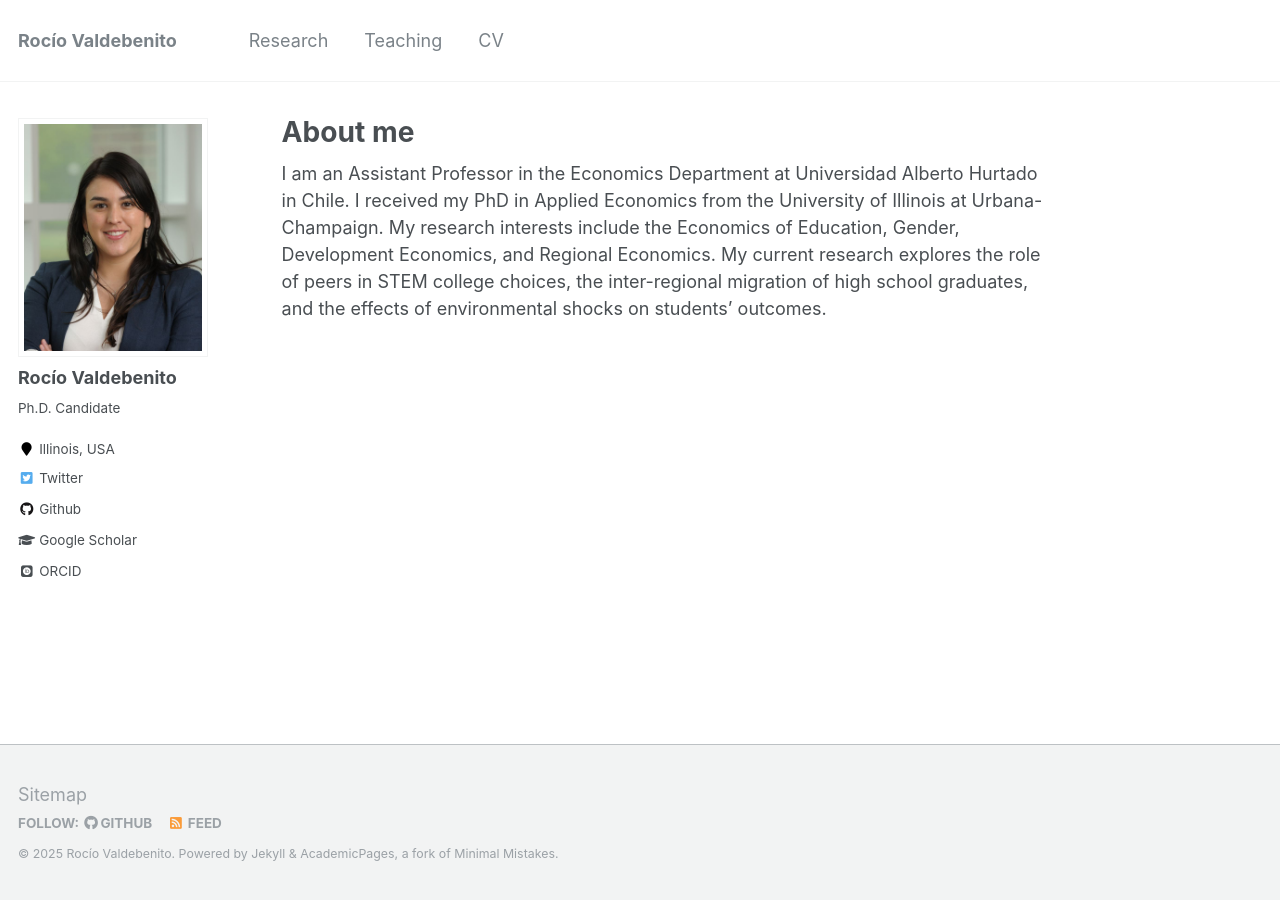
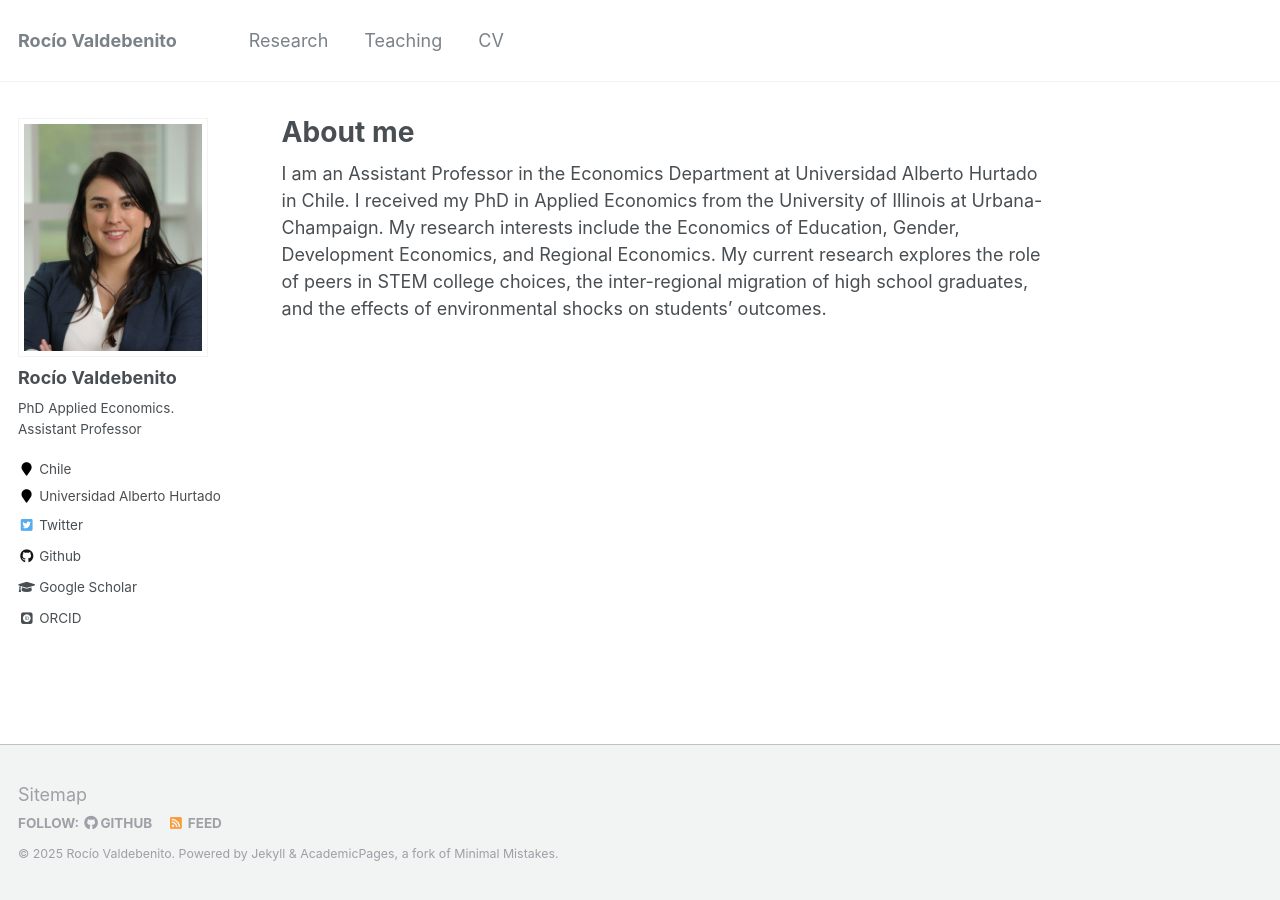
Before and after one commit to rvaldebenito/rvaldebenito.github.io, a Jekyll site: the page built from _pages/about.md, in a window 1280 px wide. Built offline with Jekyll 4.4.1, drawn with Linux system fonts in a browser that asks for light colours; some web fonts are replaced.

Commit message:
Update _config.yml

```diff
--- a/_config.yml
+++ b/_config.yml
@@ -82,9 +82,9 @@ analytics:
 author:
   name             : "Rocío Valdebenito"
   avatar           : "117tmc_small2.JPG"
-  bio              : "Ph.D. Candidate"
-  location         : "Illinois, USA"
-  employer         :
+  bio              : "PhD Applied Economics. Assistant Professor"
+  location         : "Chile"
+  employer         : "Universidad Alberto Hurtado"
   pubmed           :
   googlescholar    : "https://scholar.google.com/citations?user=wJ97QlsAAAAJ&hl=es"
   email            :
```
